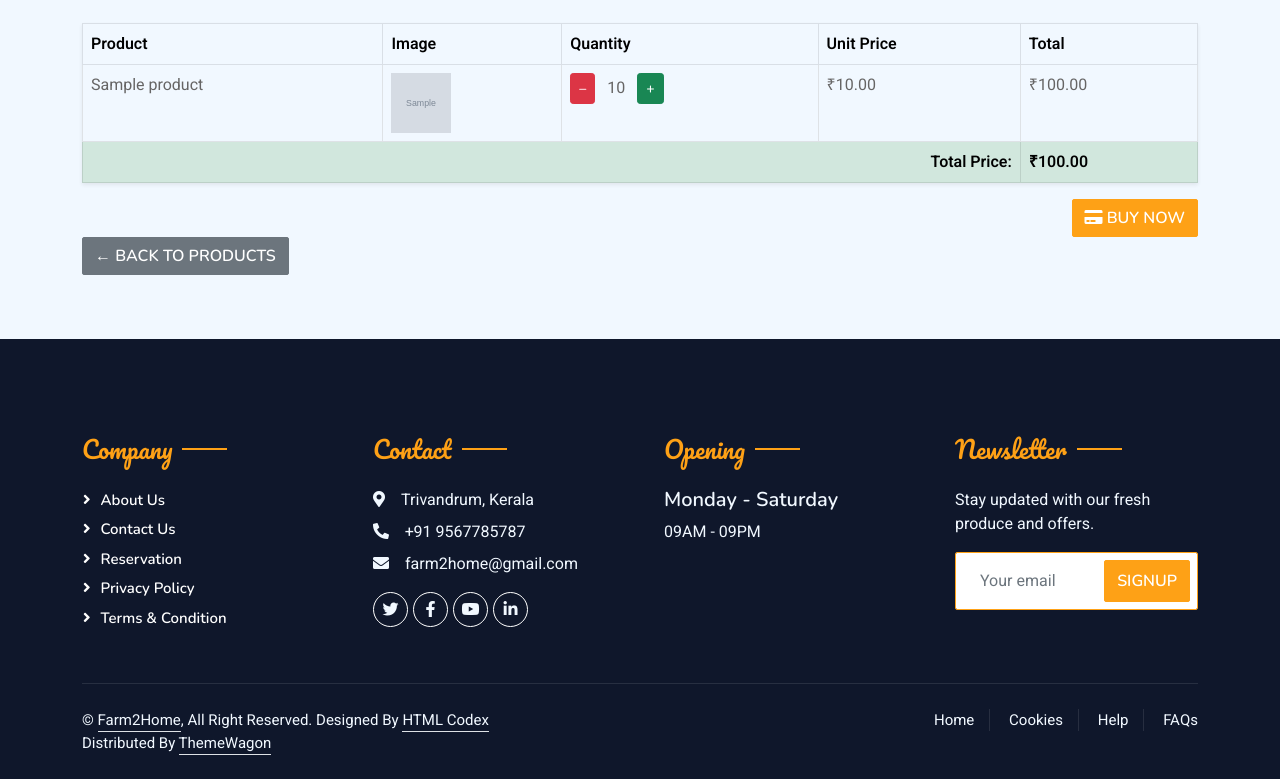
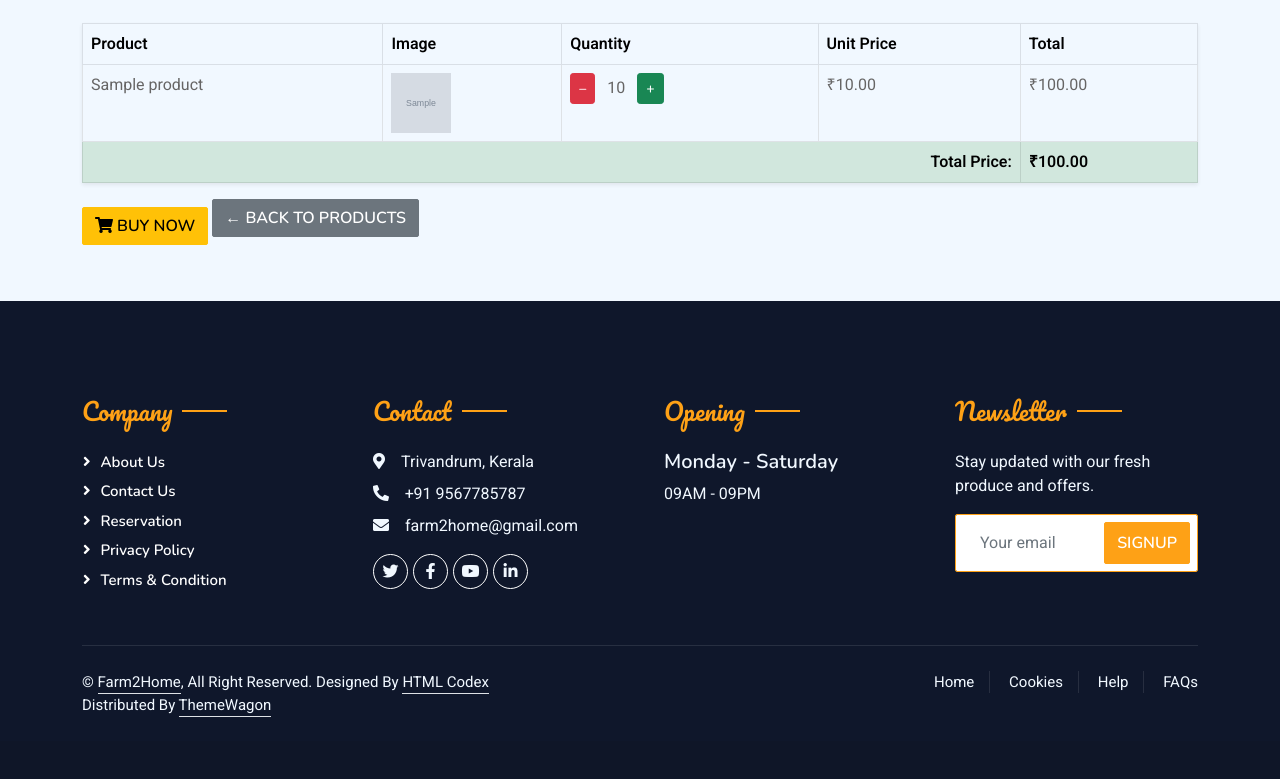
Before and after one commit to ahalya25/Farm2Home, a Django app: page /cart/cart/ in a window 1280 px wide. Shown: the part 776-1555 px from the top of the page. After the commit the page ends 1493 px from the top, so only its background shows below. Run offline with Django 5.2, Linux system fonts and the light colour scheme; a user stored in the database is signed in; tables that the repository leaves empty hold one stand-in row (values such as "Sample post"); grey boxes marked "Sample" are stand-in pictures; some libraries are stand-ins or nearby versions.

```diff
--- a/farm2home/templates/cart/cart_detail.html
+++ b/farm2home/templates/cart/cart_detail.html
@@ -47,11 +47,10 @@
             </tbody>
         </table>
 
-        <div class="text-end">
-            <a href=" " class="btn btn-primary">
-                <i class="fas fa-credit-card"></i> Buy Now
-            </a>
-        </div>
+        {% if not user.role == 'Farmer' %}
+                <a href="{% url 'enroll-confirmation' product.uuid %}" class="btn btn-warning">
+                    <i class="fas fa-shopping-cart me-1"></i>Buy Now</a>
+                {% endif %}
 
     {% else %}
         <p class="text-center text-muted">Your cart is empty.</p>
--- a/farm2home/templates/marketplace/product-detail.html
+++ b/farm2home/templates/marketplace/product-detail.html
@@ -14,7 +14,7 @@
 
             <ul class="list-group list-group-flush mb-3">
                 <li class="list-group-item">
-                    <i class="fas fa-user text-success me-2"></i><strong>Farmer:</strong>{{ product.farmer.first_name }} {{ product.farmer.last_name }}
+                    <i class="fas fa-user text-success me-2"></i><strong>Farmer:</strong>{{ product.farmer.farmer_name }}
                 </li>
 
                 <!-- Price and Offer Price logic -->
--- a/farm2home/templates/marketplace/product-list.html
+++ b/farm2home/templates/marketplace/product-list.html
@@ -34,9 +34,11 @@
                       View Details
                      </a>
 
+                     {% if not user.role == 'Farmer' %}
                      <form method="post" action="{% url 'cart' product.uuid %}">
                     {% csrf_token %}
                     <button type="submit" class="btn btn-primary btn-sm">  Add to Cart </button>
+                    {% endif %}
   </form>
 </div>
 
```
Also changed, not shown: farm2home/farmer/forms.py (+1 -8 lines), farm2home/marketplace/views.py (+18 -10 lines), farm2home/static/img/menu-1.jpg, 1 other file.
